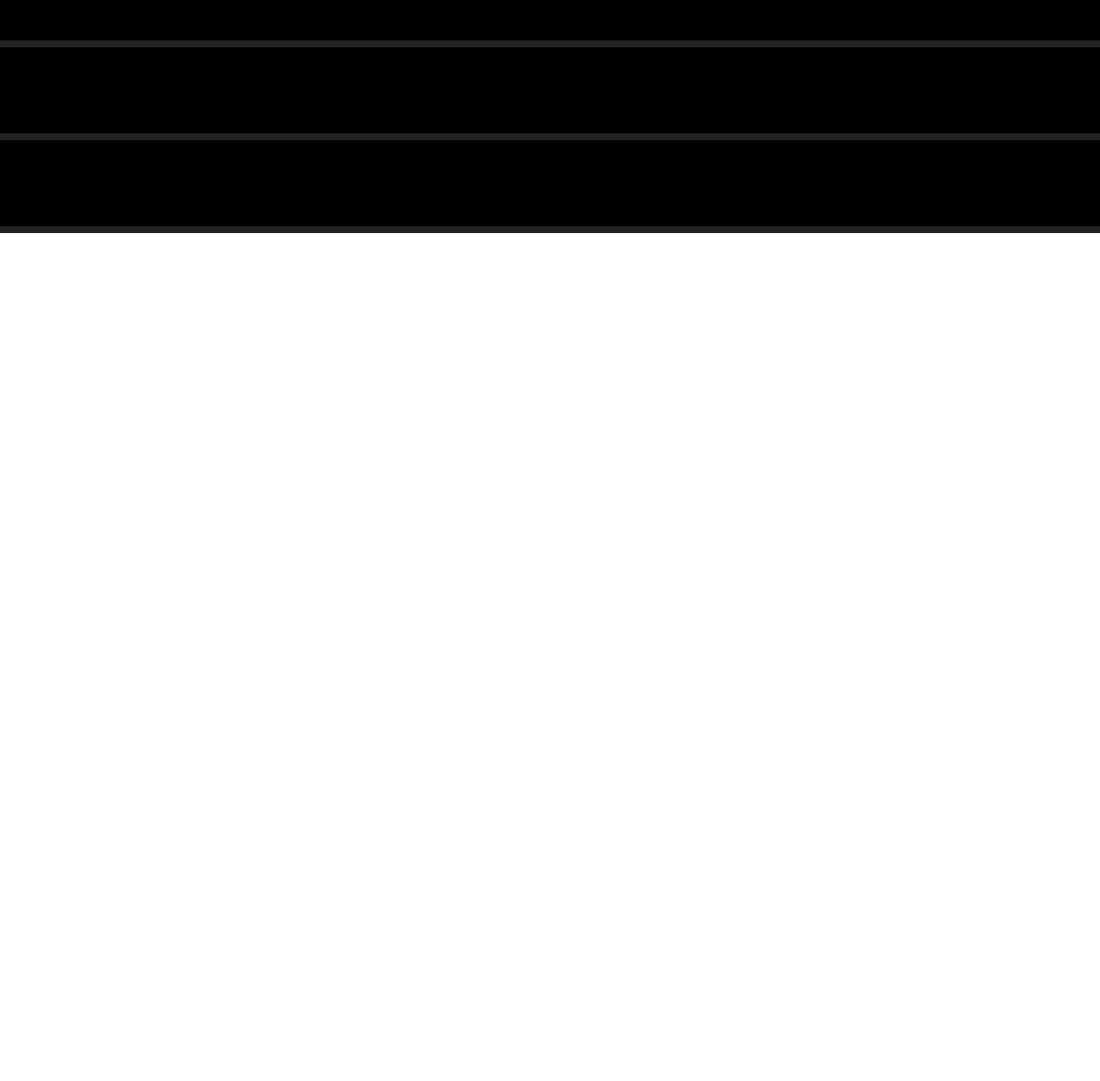
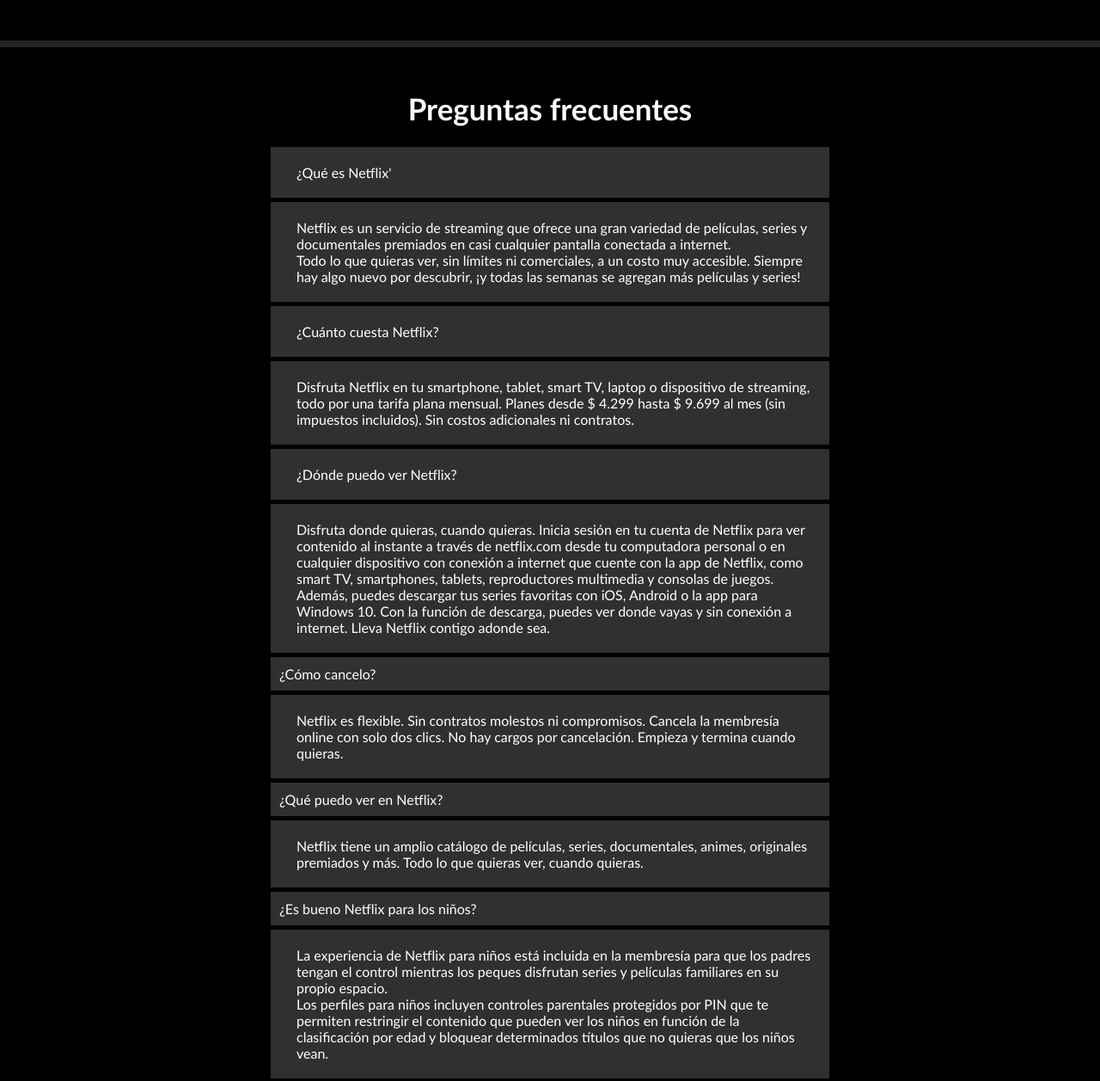
Before and after one commit to oderayferrer/Proyecto-Netflix-HTML-CSS, a plain HTML site: page index.html in a window 1280 px wide. Shown: the part 2079-3336 px from the top of the page at 86% size. Before the commit the page ends 2350 px from the top, so only its background shows below. Drawn offline with Linux system fonts and the light colour scheme.

Commit message:
parte 10

```diff
--- a/css/style.css
+++ b/css/style.css
@@ -178,3 +178,31 @@ div.login :hover{
     position: relative;
     transform: translate(-36px,-51px );
 }
+/* tv */
+/* preguntas */
+.preguntas h2{
+    font-weight: bold;
+    font-size: 35px;
+}
+.contPreguntas{
+    width: 650px;
+    margin: auto;
+    text-align: center;
+}
+.contPreguntas div{
+    text-align: left;
+
+}
+.pregunta, .respuesta{
+    background: #303030;
+    padding: 10px;
+    margin-bottom: 5px;
+    margin-top: 5px;
+}
+.pregunta p, .respuesta p{
+    padding: 10px;
+    padding-left: 20px;
+}
+.respuesta{
+
+}
--- a/index.html
+++ b/index.html
@@ -88,7 +88,47 @@
     </section>
 
     <section class="preguntas">
-
+        <div class= "contPreguntas">
+            <h2>Preguntas frecuentes</h2>
+            <br>
+            <div class="pregunta">
+                <p>¿Qué es Netflix'</p>
+            </div>
+            <div class="respuesta">
+                <p>Netflix es un servicio de streaming que ofrece una gran variedad de películas, series y documentales premiados en casi cualquier pantalla conectada a internet.
+                    <br>
+                Todo lo que quieras ver, sin límites ni comerciales, a un costo muy accesible. Siempre hay algo nuevo por descubrir, ¡y todas las semanas se agregan más películas y series!
+                </p>
+            </div>
+            <div class="pregunta">
+                <p>¿Cuánto cuesta Netflix?</p>
+            </div>
+            <div class="respuesta">
+                <p>Disfruta Netflix en tu smartphone, tablet, smart TV, laptop o dispositivo de streaming, todo por una tarifa plana mensual. Planes desde $ 4.299 hasta $ 9.699 al mes (sin impuestos incluidos). Sin costos adicionales ni contratos.</p>
+            </div>
+            <div class="pregunta">
+                <p>¿Dónde puedo ver Netflix?</p>
+            </div>
+            <div class="respuesta">
+                <p>Disfruta donde quieras, cuando quieras. Inicia sesión en tu cuenta de Netflix para ver contenido al instante a través de netflix.com desde tu computadora personal o en cualquier dispositivo con conexión a internet que cuente con la app de Netflix, como smart TV, smartphones, tablets, reproductores multimedia y consolas de juegos.
+                    <br>
+                    Además, puedes descargar tus series favoritas con iOS, Android o la app para Windows 10. Con la función de descarga, puedes ver donde vayas y sin conexión a internet. Lleva Netflix contigo adonde sea.</p>
+            </div>
+            <div class="pregunta">¿Cómo cancelo?</div>
+            <div class="respuesta">
+                <p>Netflix es flexible. Sin contratos molestos ni compromisos. Cancela la membresía online con solo dos clics. No hay cargos por cancelación. Empieza y termina cuando quieras.</p>
+            </div>
+            <div class="pregunta">¿Qué puedo ver en Netflix?</div>
+            <div class="respuesta">
+                <p>Netflix tiene un amplio catálogo de películas, series, documentales, animes, originales premiados y más. Todo lo que quieras ver, cuando quieras.</p>
+            </div>
+            <div class="pregunta">¿Es bueno Netflix para los niños?</div>
+            <div class="respuesta">
+                 <p>La experiencia de Netflix para niños está incluida en la membresía para que los padres tengan el control mientras los peques disfrutan series y películas familiares en su propio espacio.
+                    <br>
+                    Los perfiles para niños incluyen controles parentales protegidos por PIN que te permiten restringir el contenido que pueden ver los niños en función de la clasificación por edad y bloquear determinados títulos que no quieras que los niños vean.</p>
+            </div>
+        </div>
     </section>
 
     <section class="pie">
```
